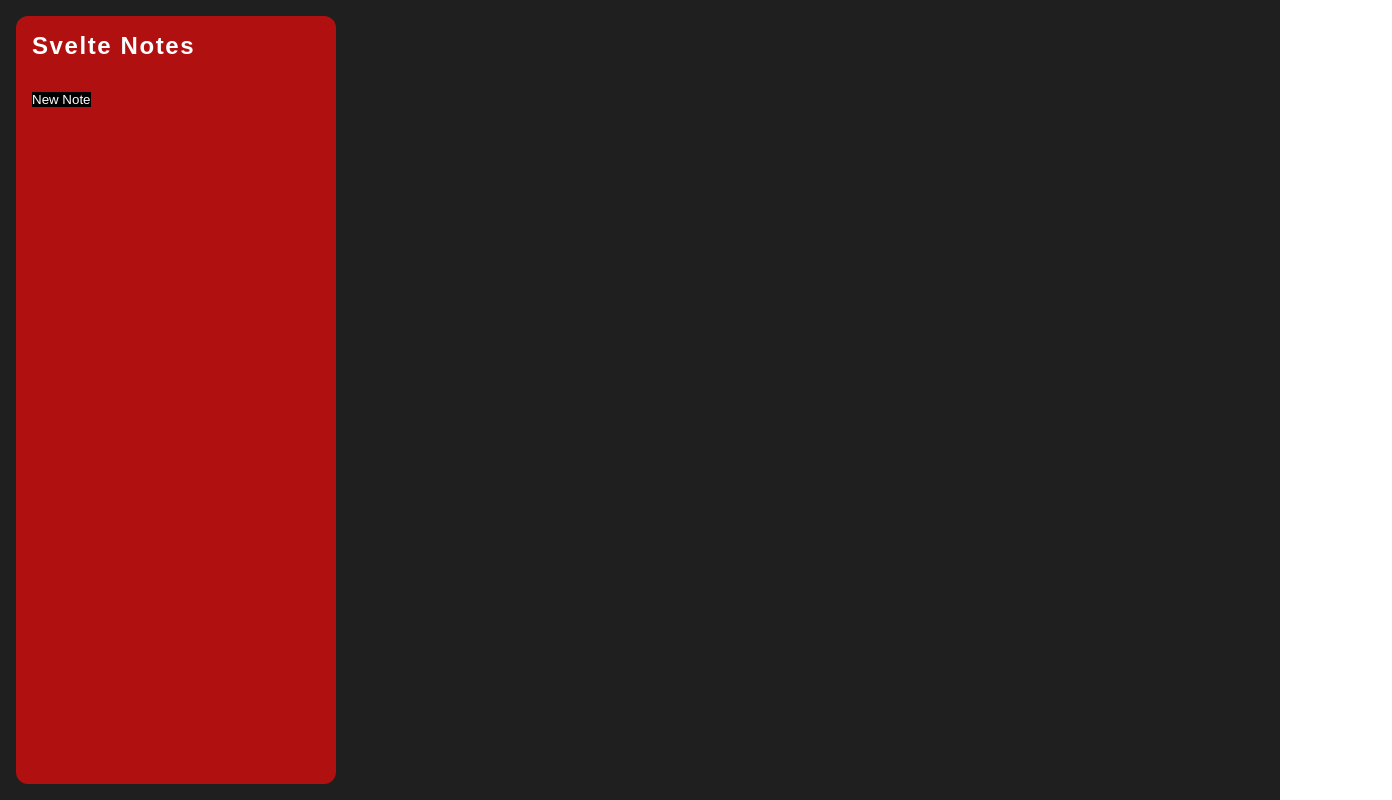
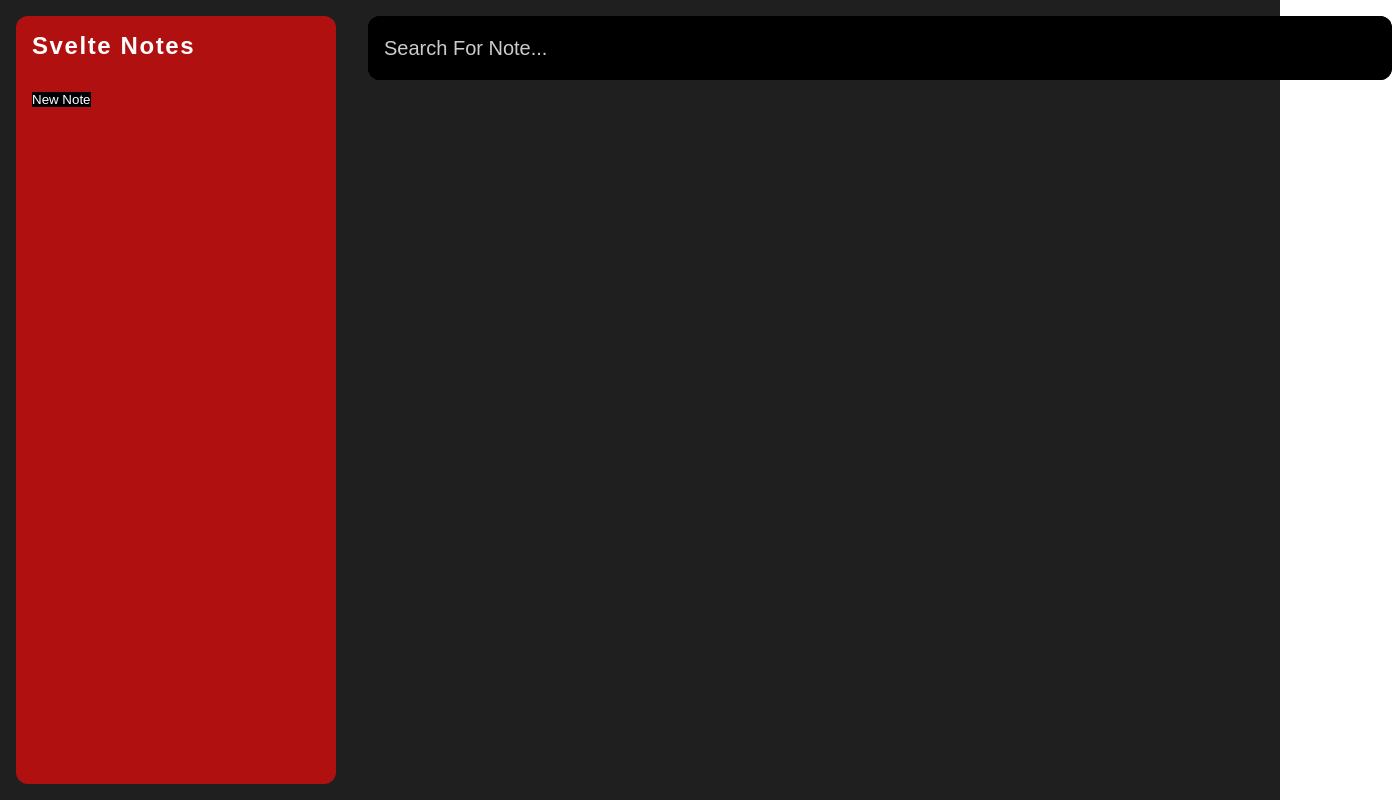
Before and after one commit to E3TU/Svelte-notes, a SvelteKit app: page / in a window 1280 px wide. Shown: the whole page, 1392 px wide, since content can reach past the window. Built offline with nearby package versions, Linux system fonts and the light colour scheme.

Commit message:
Created component for searchbar

```diff
--- /dev/null
+++ b/src/components/Searchbar.svelte
@@ -0,0 +1,29 @@
+<div class="searchbar">
+    <input type="text" placeholder="Search For Note...">
+</div>
+
+<style lang="scss">
+    .searchbar{
+        position: absolute;
+        background-color: $black;
+        width: 80%;
+        height: 4rem;
+        margin-left: 23rem;
+        margin-top: 1rem;
+        border-radius: 12px;
+    }
+    input{
+        background-color: $black;
+        border: none;
+        border-radius: 12px;
+        width: 100%;
+        height: 100%;
+        color: $white;
+        padding: 1rem;
+        font-size: 1.25rem;
+    }
+    ::placeholder{
+        color: $white;
+        opacity: 0.8;
+    }
+</style>
--- a/src/routes/+page.svelte
+++ b/src/routes/+page.svelte
@@ -4,9 +4,11 @@
 
     // Import Components
     import Sidebar from "../components/Sidebar.svelte";
+    import Searchbar from '../components/Searchbar.svelte';
 </script>
 
 <div class="flex-container">
+    <Searchbar/>
     <Sidebar/>
 </div>
 
```
